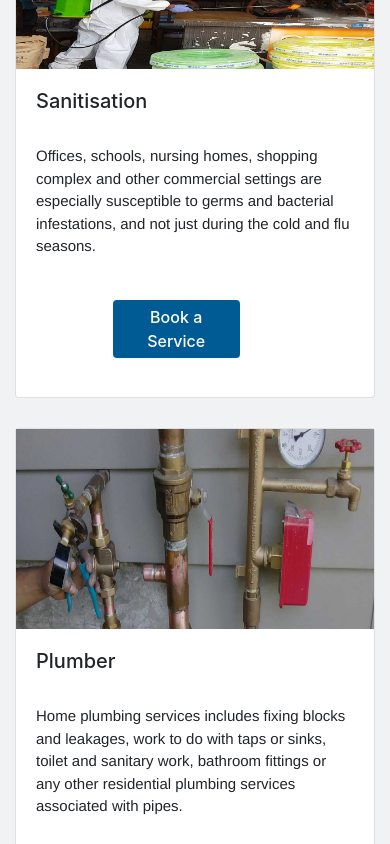
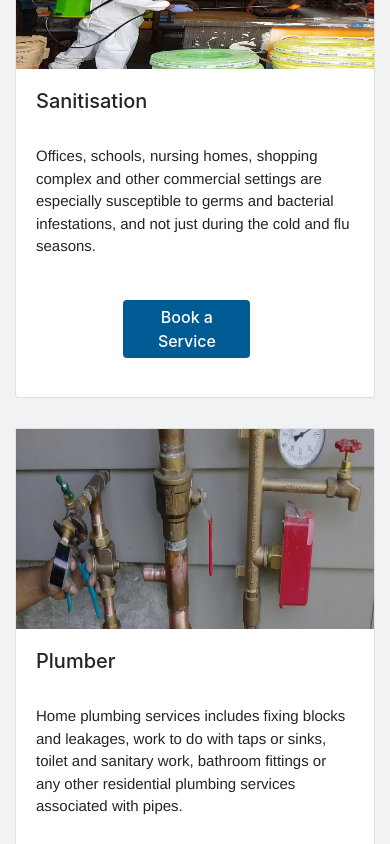
Before and after one commit to Rohandeshwal/justAsk, an Angular app: page /home in a window 390 px wide. Shown: the part 814-1658 px from the top of the page. Built offline with nearby package versions, Linux system fonts and the light colour scheme.

Commit message:
css button fixed

```diff
--- a/src/app/shared/components/cards/cards.component.scss
+++ b/src/app/shared/components/cards/cards.component.scss
@@ -117,7 +117,7 @@
 
     @media (max-width: 767px){
       .button1 {
-        left:27%;
+        left:30%;
       }
 
       .flip-card {
```
